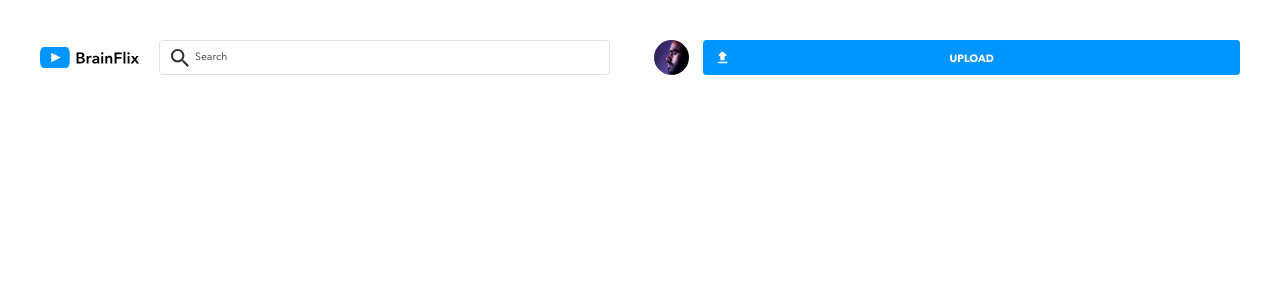
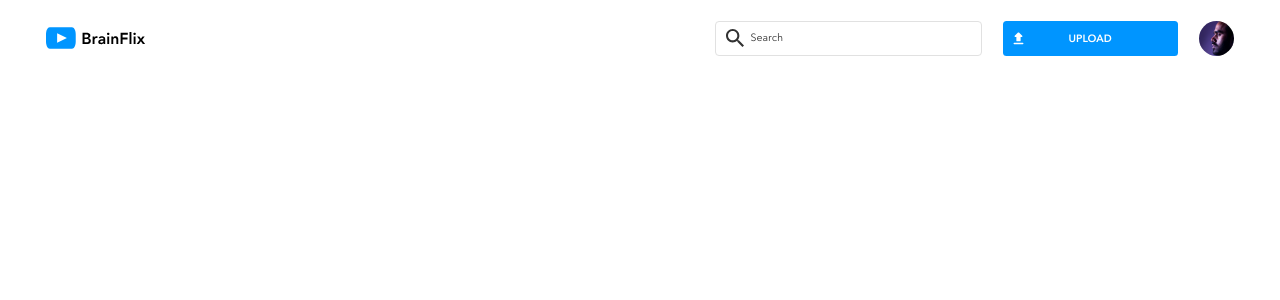
Before and after one commit to Fordenstraz/Brainflix_Project_App, a React (Create React App) app: page / in a window 1280 px wide. Shown: the top 300 px of the page. Built offline with nearby package versions, Linux system fonts and the light colour scheme.

Commit message:
Complete header component and sub-componenets

```diff
--- a/src/components/Button/Button.scss
+++ b/src/components/Button/Button.scss
@@ -10,10 +10,16 @@
 	gap: 0.75rem;
 	height: 2.5rem;
 	width: 100%;
+	margin-top: 1rem;
 	color: colours.$primary_light;
 	background-color: colours.$primary_colour;
 	border: 0px;
 	border-radius: 0.25rem;
+
+	@include mixins.tablet {
+		width: 12.5rem;
+		margin-top: 0;
+	}
 
 	&:hover {
 		background-color: colours.$secondary_colour;
@@ -22,17 +28,16 @@
 	&__icon {
 		height: 50%;
 		position: absolute;
-		left: 0.75rem;
+		left: 0.5rem;
 	}
 
 	&__text {
 		@extend %labels_buttons-mobile;
 		font-size: 0.875rem;
-		padding-top: 0.3rem;
+		padding-top: 0.25rem;
 
 		@include mixins.tablet {
 			@include typography.labels_buttons;
-			width: 9.375rem;
 		}
 	}
 }
--- a/src/components/Header/Header.jsx
+++ b/src/components/Header/Header.jsx
@@ -11,21 +11,28 @@ export default function Header({ userImage }) {
 		<header className='header'>
 			<Logo />
 
-			<div className='header__right'>
 			<nav className='nav'>
 				<input
 					className='nav__searchbar'
 					type='text'
 					placeholder='Search'
 				/>
-					<UserAvatar avatarImg={userImage} />
-				</nav>
+
+				<UserAvatar
+					avatarImg={userImage}
+					tag='mobile'
+				/>
 
 				<Button
 					icon={uploadIcon}
 					label='UPLOAD'
 				/>
-			</div>
+
+				<UserAvatar
+					avatarImg={userImage}
+					tag='standard'
+				/>
+			</nav>
 		</header>
 	);
 }
--- a/src/components/Header/Header.scss
+++ b/src/components/Header/Header.scss
@@ -12,25 +12,21 @@
 
 	@include mixins.tablet {
 		flex-direction: row;
-	}
-
-	&__right {
-		display: flex;
-		flex-direction: column;
-		align-items: center;
-		width: 100%;
-		gap: 1rem;
-
-		@include mixins.tablet {
-			flex-direction: row;
-		}
+		justify-content: space-between;
+		padding: 1vw 3vw;
 	}
 }
 
 .nav {
 	display: flex;
+	flex-wrap: wrap;
 	justify-content: space-between;
 	width: 100%;
+
+	@include mixins.tablet {
+		justify-content: flex-end;
+		gap: 1.5rem;
+	}
 
 	&__searchbar {
 		@extend %form-field;
@@ -38,5 +34,9 @@
 		padding-left: 2.5rem;
 		background: url('../../assets/images/icons/search.svg') no-repeat;
 		background-position: 0.75rem 50%;
+
+		@include mixins.tablet {
+			width: 25%;
+		}
 	}
 }
--- a/src/components/Logo/Logo.scss
+++ b/src/components/Logo/Logo.scss
@@ -2,6 +2,6 @@
 @use '../../styles/partials/mixins';
 
 .brainflix-logo-image {
-	max-height: 1.563rem;
-	max-width: 7.5rem;
+	height: 1.563rem;
+	width: 7.5rem;
 }
--- a/src/components/UserAvatar/UserAvatar.jsx
+++ b/src/components/UserAvatar/UserAvatar.jsx
@@ -1,8 +1,8 @@
 import './UserAvatar.scss';
 
-export default function UserAvatar({ avatarImg }) {
+export default function UserAvatar({ avatarImg, tag }) {
 	return (
-		<div className='avatar__container'>
+		<div className={`avatar__${tag}`}>
 			<img
 				className='avatar'
 				src={avatarImg}
--- a/src/components/UserAvatar/UserAvatar.scss
+++ b/src/components/UserAvatar/UserAvatar.scss
@@ -8,7 +8,8 @@
 		height: 2.5rem;
 	}
 
-	&__container {
+	&__mobile {
+		display: flex;
 		height: 2.25rem;
 		width: 2.25rem;
 		border-radius: 50%;
@@ -16,8 +17,18 @@
 		overflow: hidden;
 
 		@include mixins.tablet {
-			height: 2.5rem;
-			width: 2.5rem;
+			display: none;
+		}
+	}
+
+	&__standard {
+		@extend .avatar__mobile;
+		display: none;
+		height: 2.5rem;
+		width: 2.5rem;
+
+		@include mixins.tablet {
+			display: flex;
 		}
 	}
 }
--- a/src/styles/partials/typography.scss
+++ b/src/styles/partials/typography.scss
@@ -90,6 +90,6 @@
 @mixin labels_buttons {
 	font-family: 'avenir-next', Helvetica, sans-serif;
 	font-size: 0.75rem;
-	font-weight: 700;
+	font-weight: 600;
 	line-height: 1.25rem;
 }
```
Lines whose indentation alone changed are shown as unchanged.
